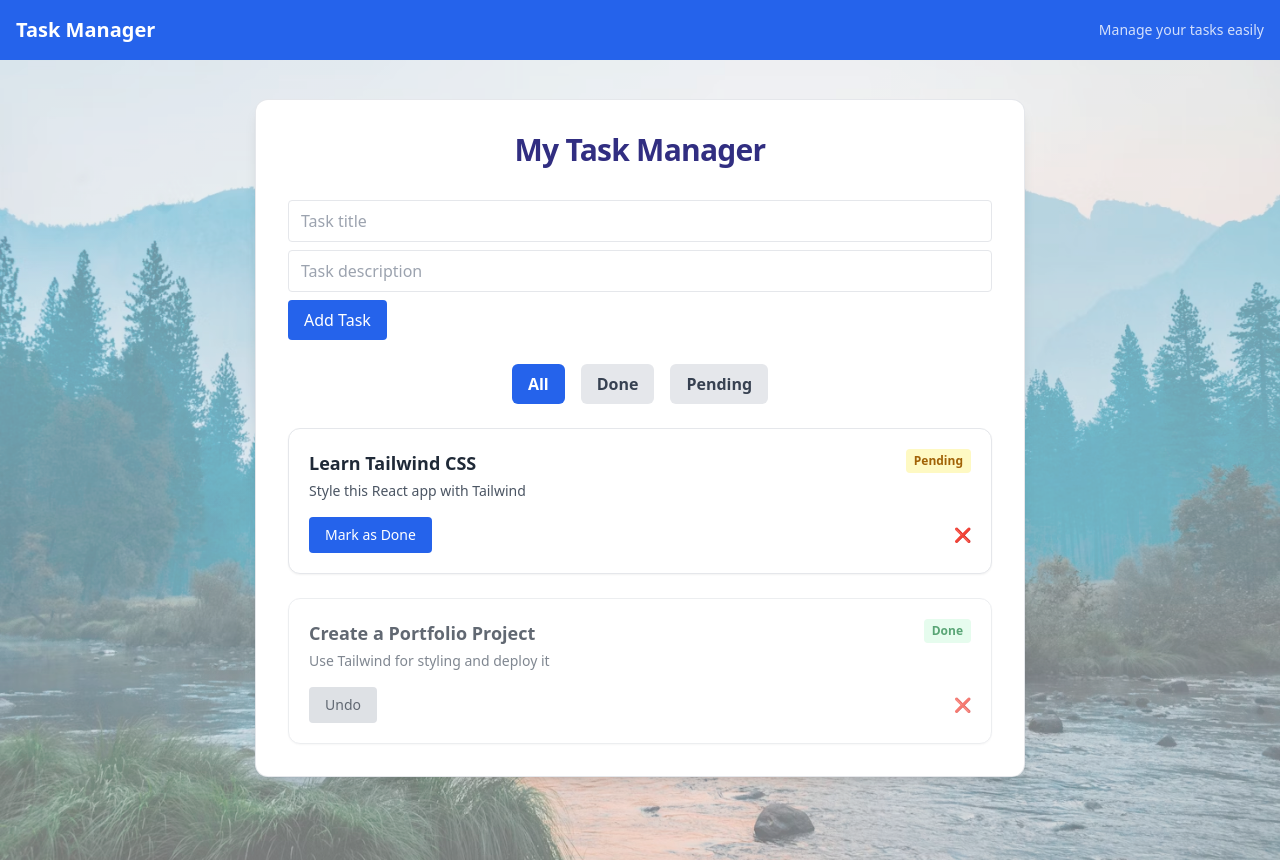
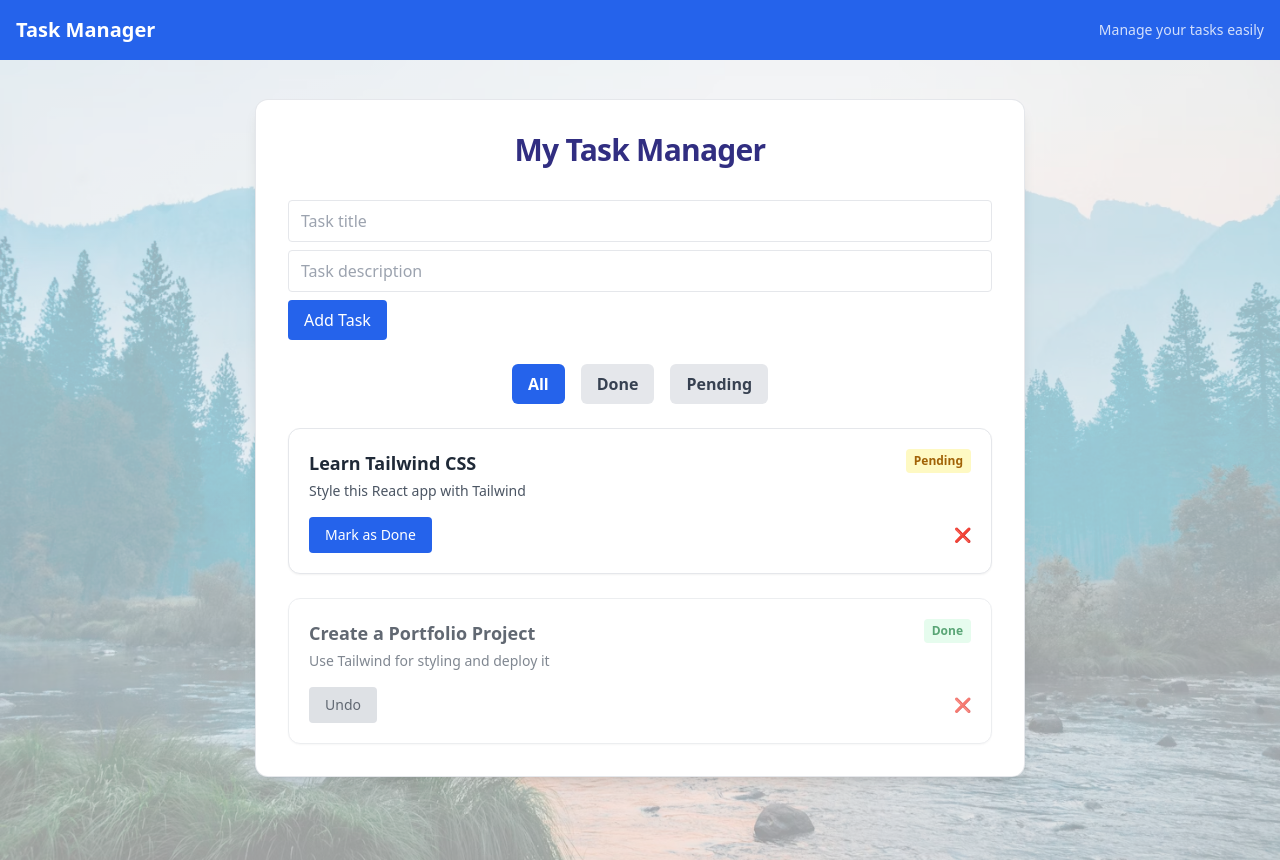
Before and after one commit to NazaninHashemian/react-tailwind-tasklist, a React (Create React App) app: page / in a window 1280 px wide. Built offline with nearby package versions, Linux system fonts and the light colour scheme.

Commit message:
increased overlay transparency of TaskManager

```diff
--- a/src/components/TaskManager.jsx
+++ b/src/components/TaskManager.jsx
@@ -50,7 +50,7 @@
       />
 
       {/* Overlay */}
-      <div className="absolute inset-0 bg-white/30" />
+      <div className="absolute inset-0 bg-white/50" />
 
       {/* Content */}
       <div className="relative max-w-3xl mx-auto bg-white p-8 rounded-xl shadow-lg ring-1 ring-gray-200">
```
